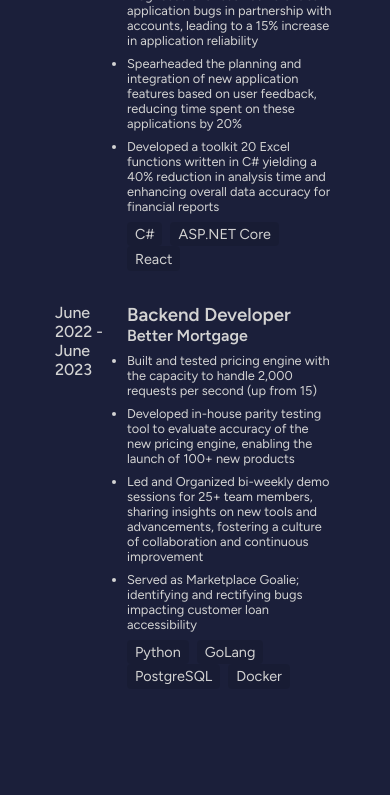
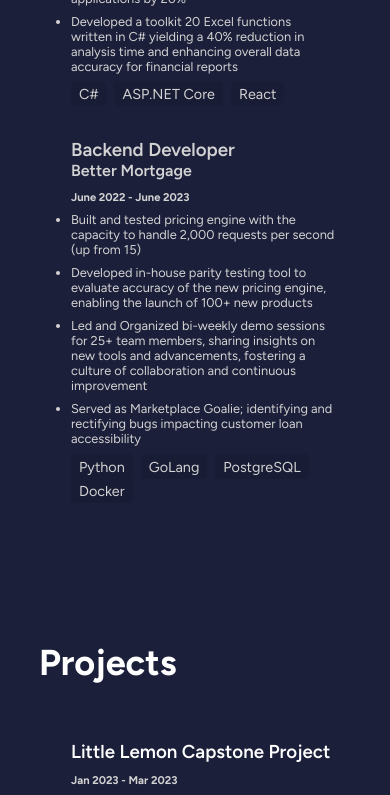
Before and after one commit to jyush98/my-portfolio, a React (Vite) app: page / in a window 390 px wide. Shown: the part 2600-3395 px from the top of the page. Built offline with nearby package versions, Linux system fonts and the light colour scheme.

Commit message:
Reorganized dates for smaller screens

```diff
--- a/src/components/home/experience/ResumeExperienceCard.tsx
+++ b/src/components/home/experience/ResumeExperienceCard.tsx
@@ -20,6 +20,7 @@
             <div className="resume-card-content">
                 <h3 className="resume-card-title">{title}</h3>
                 <h4 className="resume-card-company">{company}</h4>
+                <p className="small-resume-card-date">{date}</p>
                 <ul className="bulleted-description">
                     {description.map((item, index) => (
                         <li key={index}>{item}</li>
--- a/src/components/home/projects/ProjectCard.tsx
+++ b/src/components/home/projects/ProjectCard.tsx
@@ -26,6 +26,7 @@
       {/* Right Column: Project Title and Description */}
       <div className="project-card-content">
         <h3 className="project-card-title">{title}</h3>
+        <p className="small-project-card-date">{date}</p>
         <p className="project-card-description">{description}</p>
 
         {/* Technologies */}
--- a/src/styles/style-guide.css
+++ b/src/styles/style-guide.css
@@ -265,6 +265,10 @@
   font-style: normal;
 }
 
+.small-project-card-date {
+  display: none;
+}
+
 @media (max-width: 800px) {
   /* Main container padding for mobile */
   .home-container {
@@ -395,4 +399,27 @@
     gap: 10px;
     font-size: 10px;
   }
+
+  .project-card-date {
+    display: none;
+  }
+
+  .project-card {
+    grid-template-columns: 100%;
+  }
+
+  .resume-card-date {
+    display: none;
+  }
+
+  .resume-card {
+    grid-template-columns: 100%;
+  }
+
+  .small-project-card-date, .small-resume-card-date {
+    display: flex;
+    font-size: .7rem;
+    padding-top: 10px;
+    font-weight: bold;
+  }
 }
```
